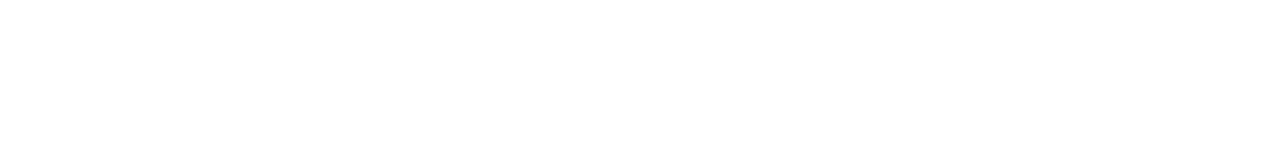
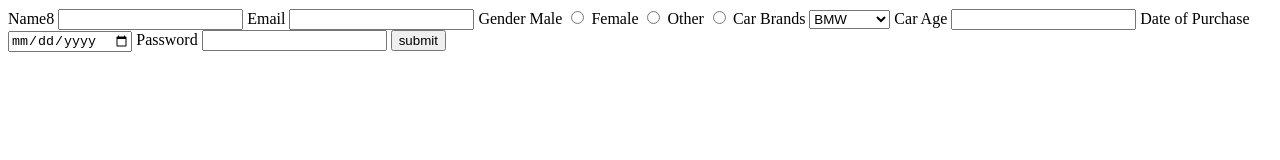
Before and after one commit to acciojob/car-insurance-form-Trimbak15, a website: page main.html in a window 1280 px wide. Drawn offline with Linux system fonts and the light colour scheme.

Commit message:
created a submission

```diff
--- a/main.html
+++ b/main.html
@@ -10,6 +10,32 @@
 	<!-- the entire body must be written by student -->
     <script type="text/javascript" src="./script.js">
 </script>
+	<form action="" method="get">
+        <label for="#name">Name8</label>
+        <input type="text" id="#name">
+        <label for="#email">Email</label>
+        <input type="email" id="#email" required>
+        <label for="">Gender</label>
+        <label for="male">Male</label>
+        <input type="radio" name="gender" id="male" value="Male" required>
+        <label for="female">Female</label>
+        <input type="radio" name="gender" id="female" value="Female">
+        <label for="other">Other</label>
+        <input type="radio" name="gender" id="other" value="Other">
+        <label for="#car">Car Brands</label>
+        <select id="#car">
+            <option value="bmw">BMW</option>
+            <option value="audi">Audi</option>
+            <option value="mercedez">Mercedez</option>
+        </select>
+        <label for="##carage">Car Age</label>
+        <input type="number" id="##carage" required>
+        <label for="#dop">Date of Purchase</label>
+        <input type="date" id="##dop" required>
+        <label for="#password">Password</label>
+        <input type="password" id="##password" required>
+        <button type="submit">submit</button>
+    </form>
 
 </body>
 
```
